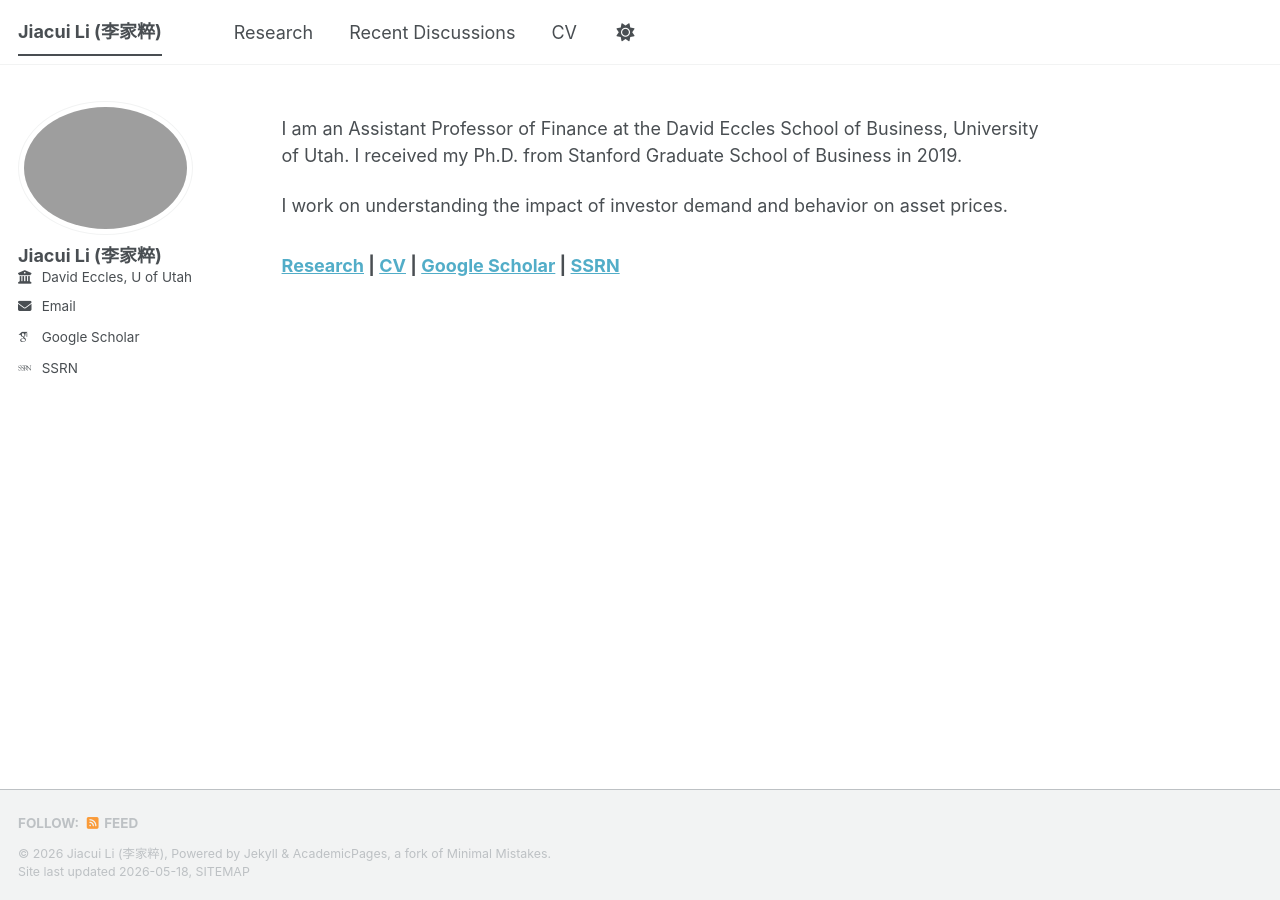
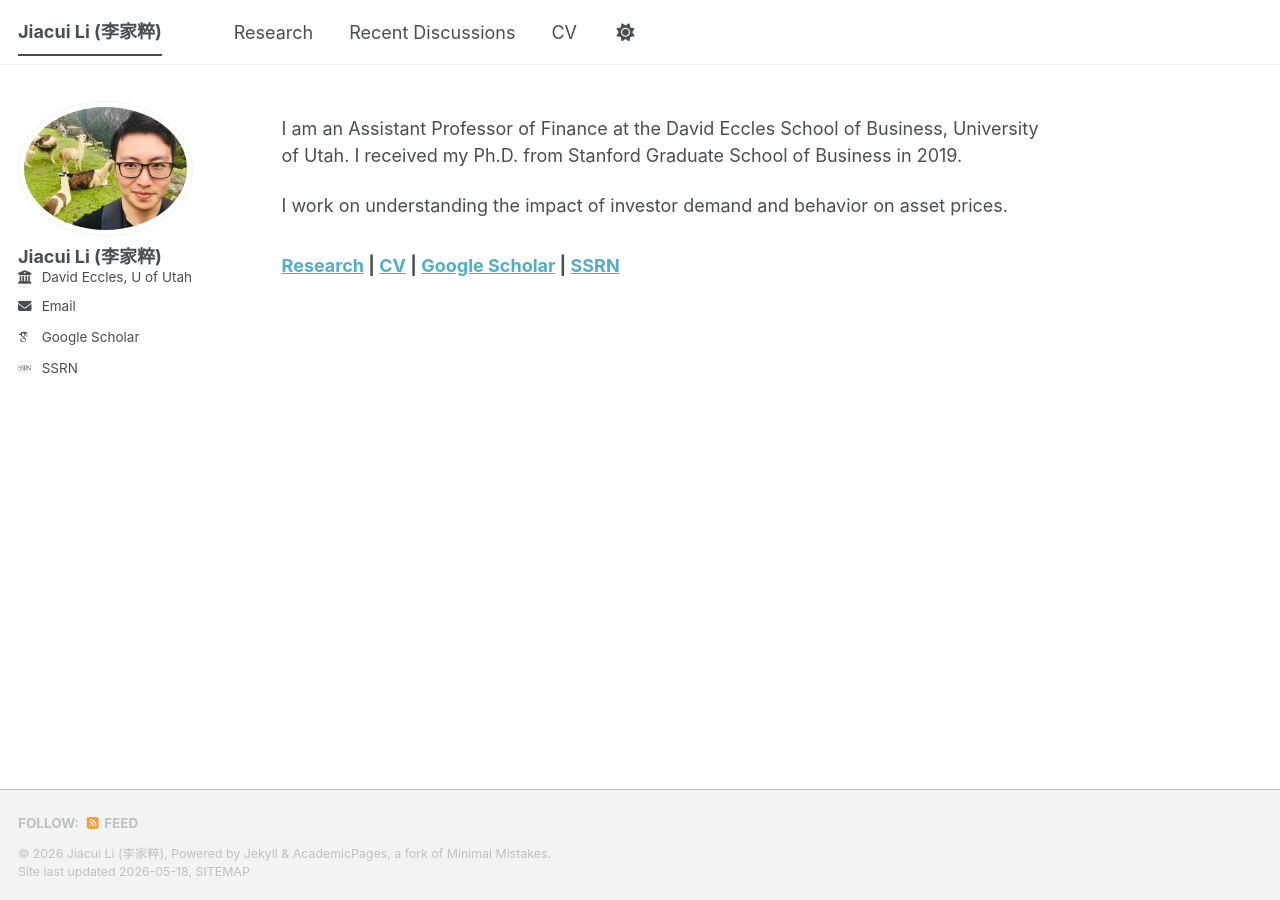
Before and after one commit to slowestLearner/slowestLearner.github.io, a Jekyll site: the page built from _pages/about.md, in a window 1280 px wide. Built offline with Jekyll 4.4.1, drawn with Linux system fonts in a browser that asks for light colours; some web fonts are replaced; a script bundle is joined from its source files by our own code; library files that are not in the unit come from our copies.

Commit message:
m favored pic

```diff
--- a/_config.yml
+++ b/_config.yml
@@ -23,7 +23,7 @@ repository               : "slowestLearner/slowestLearner.github.io"
 #               Additional customization can be done by editing /_includes/author-profile.html
 author:
   # Biographic information
-  avatar           : "j_pic_eccles.jpeg"
+  avatar           : "j_pic_llama.jpg" # "j_pic_eccles.jpeg"
   name             : "Jiacui Li (李家粹)"
   cv               : "https://www.jiacui-li.com/files/cv/JiacuiLi_CV.pdf"
   employer         : "David Eccles, U of Utah"
```
Also changed, not shown: images/j_pic_llama.jpg (added).
